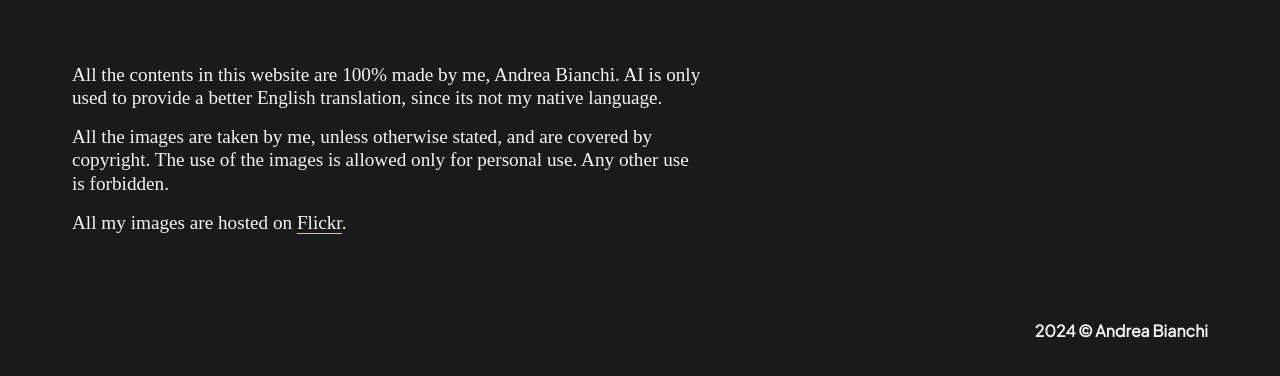
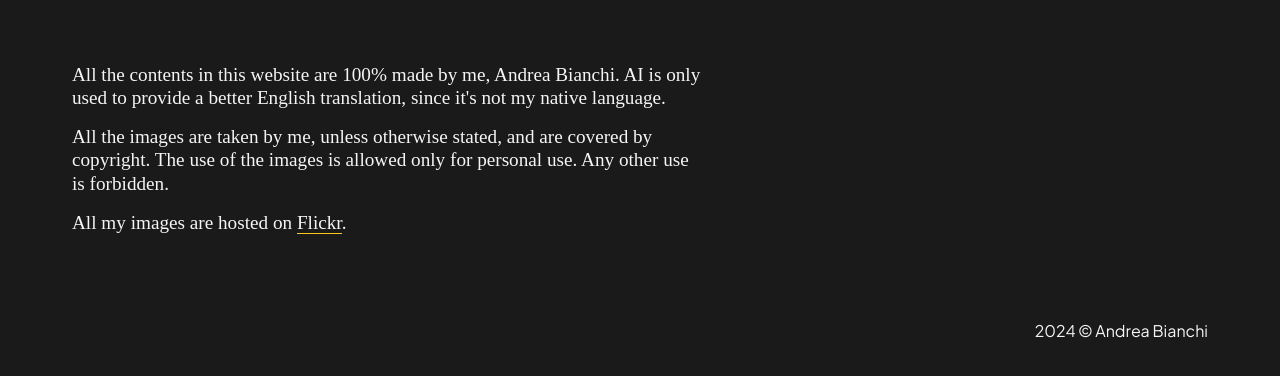
Before and after one commit to andreaiaia/blog, an Astro site: page / in a window 1280 px wide. Shown: the part 4087-4463 px from the top of the page. Built offline with nearby package versions, Linux system fonts and the light colour scheme; Astro itself is replaced by a stand-in of ours; some icons are missing; a web font is replaced by a local one.

Commit message:
Fix footer

```diff
--- a/src/components/Footer/Footer.module.scss
+++ b/src/components/Footer/Footer.module.scss
@@ -91,7 +91,6 @@
 
 .credits {
   font-family: 'PlusJakartaSans';
-  font-weight: bold;
 }
 
 .accent {
--- a/src/components/Footer/Footer.svelte
+++ b/src/components/Footer/Footer.svelte
@@ -26,8 +26,8 @@
       <div class={css.text}>
         <p>
           All the contents in this website are 100% made by me, Andrea Bianchi.
-          AI is only used to provide a better English translation, since its not
-          my native language.
+          AI is only used to provide a better English translation, since it's
+          not my native language.
         </p>
         <p>
           All the images are taken by me, unless otherwise stated, and are
```
